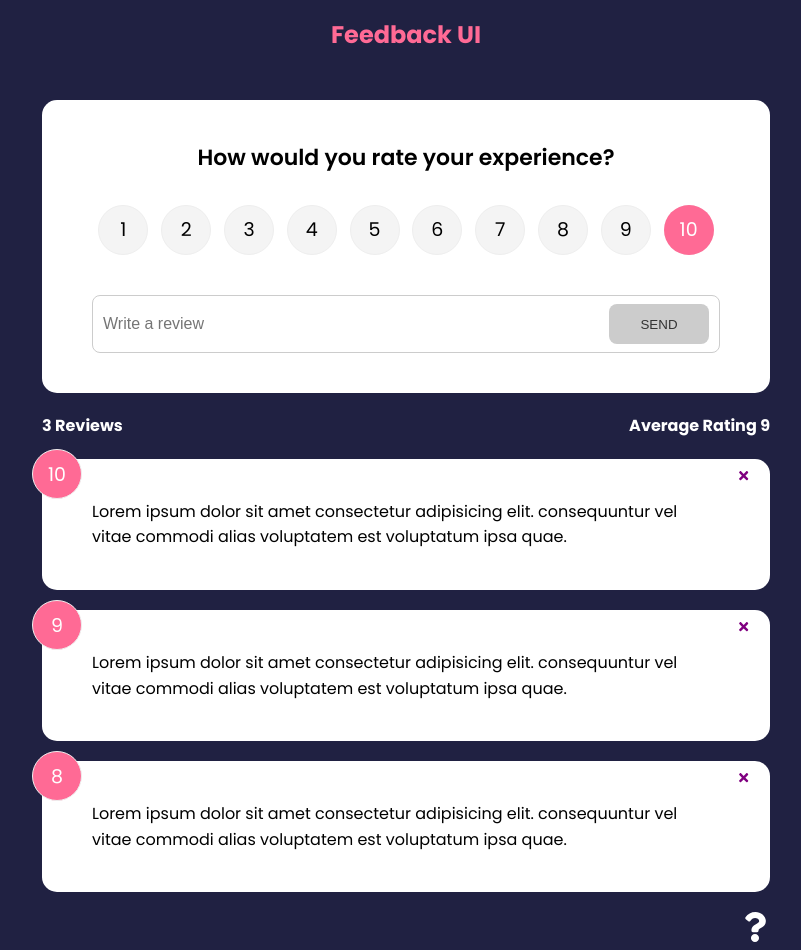
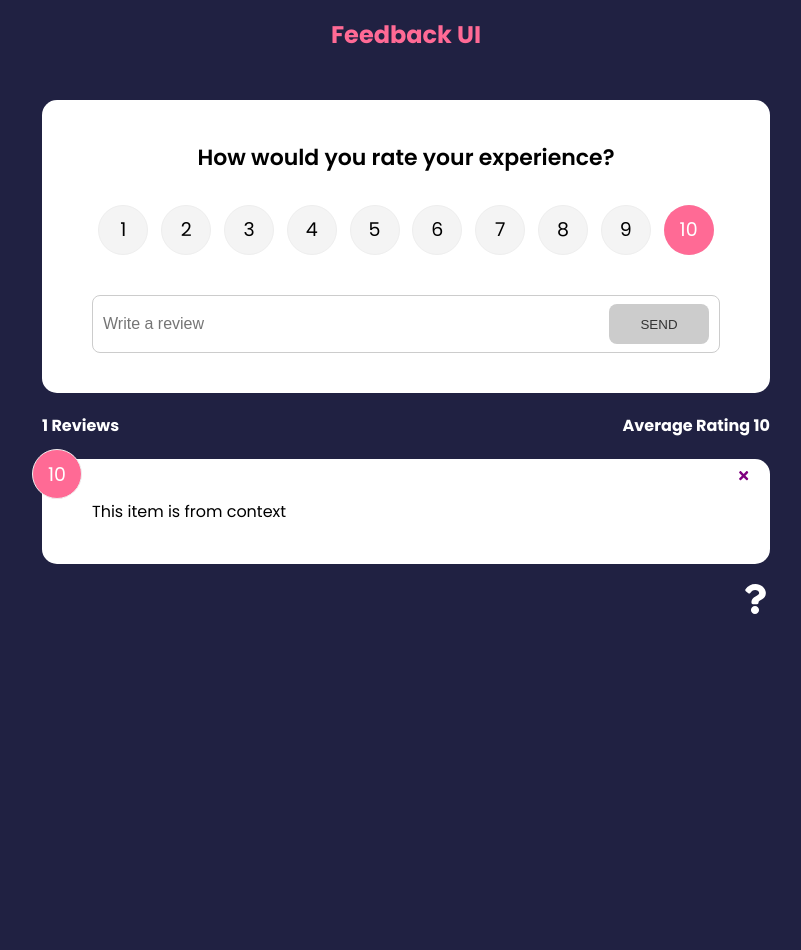
Before and after one commit to willsanchez86/feedback-app, a React (Create React App) app: page / in a window 1280 px wide. Shown: the whole page, without its empty margins (234-1035 px from the left). After the commit the page ends 800 px from the top, so only its background shows below. Built offline with nearby package versions, Linux system fonts and the light colour scheme.

Commit message:
Reploaced feedback props with the global state feedback imported into each component via {useContext}

```diff
--- a/src/App.js
+++ b/src/App.js
@@ -8,6 +8,8 @@ import FeedbackStats from "./components/FeedbackStats";
 import FeedbackForm from "./components/FeedbackForm";
 import AboutIconLink from "./components/AboutIconLink";
 import AboutPage from "./pages/AboutPage";
+import {FeedbackProvider} from './context/FeedbackContext';
+
 
 function App() {
     const [feedback, setFeedback] = useState(FeedbackData)
@@ -24,6 +26,7 @@ function App() {
     }
 
     return (
+        <FeedbackProvider>
             <Router>
                 <Header text="Feedback UI"/>
                 <div className='container'>
@@ -31,8 +34,8 @@ function App() {
                         <Route exact path='/' element={
                             <>
                                 <FeedbackForm handleAdd={addFeedback}/>
-                            <FeedbackStats feedback={feedback}/>
-                            <FeedbackList feedback={feedback} handleDelete={deleteFeedback}/>
+                                <FeedbackStats />
+                                <FeedbackList handleDelete={deleteFeedback}/>
                             </>
                         }>
                         </Route>
@@ -43,6 +46,7 @@ function App() {
                     <AboutIconLink />
                 </div>
             </Router>
+        </FeedbackProvider>
     )
 }
 
--- a/src/components/FeedbackList.jsx
+++ b/src/components/FeedbackList.jsx
@@ -1,8 +1,11 @@
 import {motion, AnimatePresence} from 'framer-motion';
-import PropTypes from 'prop-types'
+import {useContext} from 'react';
 import FeedbackItem from './FeedbackItem';
+import FeedbackContext from '../context/FeedbackContext';
 
-function FeedbackList({feedback, handleDelete}) {
+function FeedbackList({handleDelete}) {
+    const {feedback} = useContext(FeedbackContext);
+
     if(!feedback || feedback.length ===0) {
         return <p>No Feedback Yet</p>
     }
@@ -30,14 +33,5 @@ function FeedbackList({feedback, handleDelete}) {
 
 }
 
-FeedbackList.propTypes = {
-  feedback: PropTypes.arrayOf(
-    PropTypes.shape({
-      id: PropTypes.number.isRequired,
-      text: PropTypes.string.isRequired,
-      rating: PropTypes.number.isRequired,
-    })
-  )
-}
 
 export default FeedbackList
--- a/src/components/FeedbackStats.jsx
+++ b/src/components/FeedbackStats.jsx
@@ -1,6 +1,9 @@
-import PropTypes from 'prop-types'
+import {useContext} from 'react';
+import FeedbackContext from '../context/FeedbackContext';
 
-function FeedbackStats({feedback}) {
+function FeedbackStats({}) {
+    const {feedback} = useContext(FeedbackContext);
+
     //Cakcykate Ratubgs Acerage
     let average = feedback.reduce((acc, cur) => {
         return acc + cur.rating
@@ -16,8 +19,6 @@ function FeedbackStats({feedback}) {
   )
 }
 
-FeedbackStats.propTypes = {
-    feedback: PropTypes.array.isRequired,
-}
+
 
 export default FeedbackStats
--- /dev/null
+++ b/src/context/FeedbackContext.js
@@ -0,0 +1,22 @@
+import {createContext, useState} from 'react';
+
+const FeedbackContext = createContext();
+
+export const FeedbackProvider = ({children}) => {
+    const [feedback, setFeedback] = useState([
+        {
+            id: 1,
+            text: 'This item is from context',
+            rating: 10
+        }
+    ])
+
+    return <FeedbackContext.Provider
+    value={{
+        feedback,
+    }}>
+        {children}
+    </FeedbackContext.Provider>
+}
+
+export default FeedbackContext
```
Lines whose indentation alone changed are shown as unchanged.
